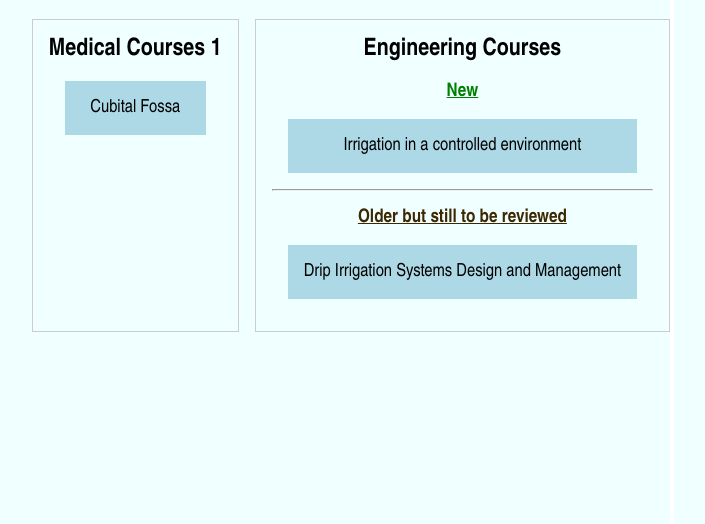
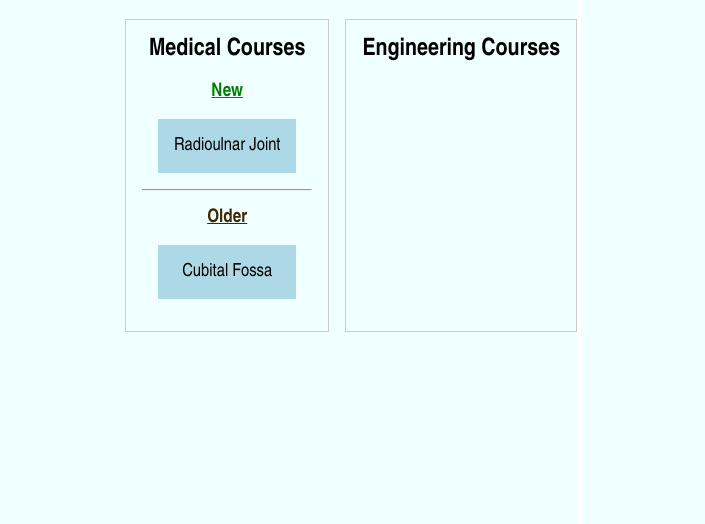
Before and after one commit to kanyunj/maastercardreviews, a plain HTML site: page index.html in a window 1280 px wide. Shown: the part 276-800 px from the top of the page, without its empty margins (287-992 px from the left). Drawn offline with Linux system fonts and the light colour scheme.

Commit message:
Update index.html

```diff
--- a/index.html
+++ b/index.html
@@ -32,7 +32,7 @@
           display: flex;
           justify-content: center;
           gap:1rem;
-          max-width: 1000px;
+          max-width: 1200px;
           margin: auto;
         }
         .card {
@@ -87,18 +87,21 @@
     <h1>Course Modules for Review</h1>
     <div class="card-container">
         <div class="card" id = 'med'>
-          <h2>Medical Courses 1</h2>
+          <h2>Medical Courses</h2>
+          <h3 style="color: green; margin: 1rem; text-decoration: underline;">New</h3>
+          <p id = 'radioulnar-joint' class = 'module' onclick="openCourse('https://v1q1.c10.e2-4.dev/mastercard/Radioulnar/story.html')">Radioulnar Joint</p>
+          <hr>
+          <h3 style="color: rgb(61, 40, 2); margin: 1rem;text-decoration: underline;">Older</h3>
           <p id = 'cubital-fossa' class = 'module' onclick="openCourse('https://v1q1.c10.e2-4.dev/mastercard/Cubital%20fossa/story.html')">Cubital Fossa</p>
-          <!-- <p id = 'wrist-joint' class = 'module' onclick="openCourse('https://v1q1.c10.e2-4.dev/mastercard/The%20Wrist/story.html')">Wrist Joint</p> -->
         </div>
         <div class="card" id = 'eng'>
           <h2>Engineering Courses</h2>
-          <h3 style="color: green; margin: 1rem; text-decoration: underline;">New</h3>
+          <!-- <h3 style="color: green; margin: 1rem; text-decoration: underline;">New</h3>
           <p id = 'sprinkler' class = 'module' onclick="openCourse('https://v1q1.c10.e2-4.dev/mastercard/IRRIGATION%20IN%20A%20CONTROLLED%20ENVIRONMENT/story.html')">Irrigation in a controlled environment</p>
           <hr>
           <h3 style="color: rgb(61, 40, 2); margin: 1rem;text-decoration: underline;">Older but still to be reviewed</h3>
 
-          <p id = 'drip' class = 'module' onclick="openCourse('https://v1q1.c10.e2-4.dev/mastercard/DRIP IRRGATION DESIGN/story.html')">Drip Irrigation Systems Design and Management</p>
+          <p id = 'drip' class = 'module' onclick="openCourse('https://v1q1.c10.e2-4.dev/mastercard/DRIP IRRGATION DESIGN/story.html')">Drip Irrigation Systems Design and Management</p>         -->
         </div>
       </div>
   </div>
```
